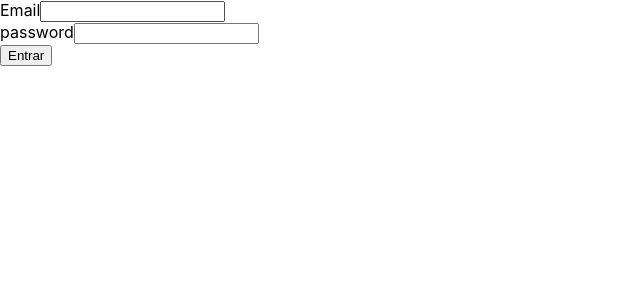
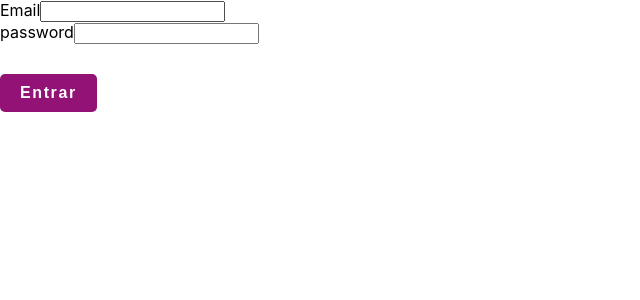
Before and after one commit to LaizaBertelli/ebytr-front, a React (Create React App) app: page / in a window 1280 px wide. Shown: the top 300 px of the page, without its empty margins (0-640 px from the left). Built offline with nearby package versions, Linux system fonts and the light colour scheme.

Commit message:
feat: implements basic button styles

```diff
--- a/src/Components/Button.jsx
+++ b/src/Components/Button.jsx
@@ -1,9 +1,10 @@
 import React from 'react';
 import PropTypes from 'prop-types';
+import '../Styles/Components/Button.css';
 
 function Button({ text }) {
   return (
-    <button type="button">{text}</button>
+    <button className="button" type="button">{text}</button>
   );
 }
 
--- /dev/null
+++ b/src/Styles/Components/Button.css
@@ -0,0 +1,13 @@
+/* stylelint-disable declaration-property-value-blacklist */
+
+.button {
+  background-color: rgb(146, 18, 118);
+  color: white;
+  font-size: 1em;
+  letter-spacing: .1em;
+  font-weight: 600;
+  border: none;
+  padding: 10px 20px;
+  border-radius: 5px;
+  margin-top: 30px;
+}
```
